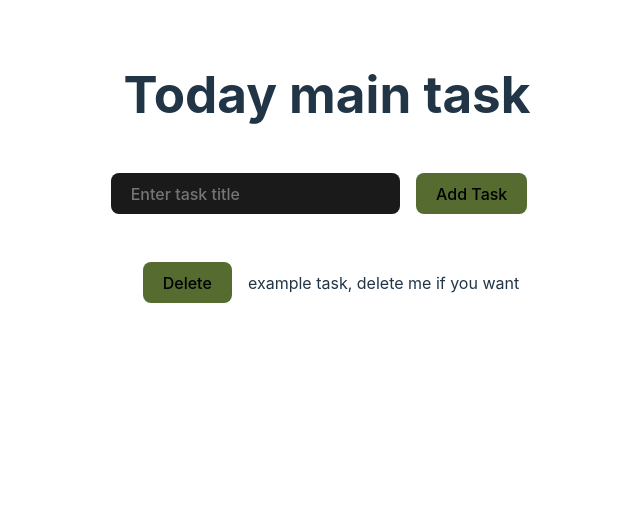
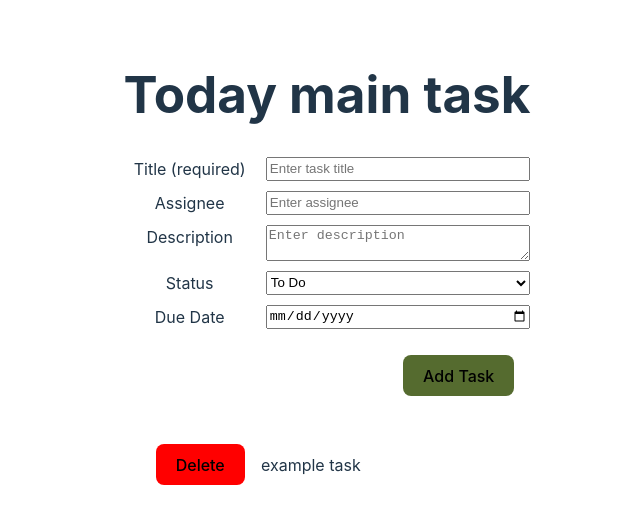
Before and after one commit to john-data-chen/scrum-dashboard, a React (Vite) app: page / in a window 1280 px wide. Shown: the top 524 px of the page, without its empty margins (313-953 px from the left). Built offline with nearby package versions, Linux system fonts and the light colour scheme.

Commit message:
make a pop out after delete task

```diff
--- a/package.json
+++ b/package.json
@@ -20,7 +20,9 @@
     "framer-motion": "^11.11.10",
     "react": "^18.3.1",
     "react-dom": "^18.3.1",
-    "react-redux": "^9.1.2"
+    "react-hook-form": "^7.53.1",
+    "react-redux": "^9.1.2",
+    "react-toastify": "^10.0.6"
   },
   "devDependencies": {
     "@eslint/js": "^9.13.0",
--- a/src/App.css
+++ b/src/App.css
@@ -21,16 +21,28 @@ button:hover {
   border-color: yellow;
 }
 
-input {
-  border-radius: 8px;
-  border: 1px solid transparent;
-  padding: 0.6em 1.2em;
-  font-size: 1em;
-  font-weight: 500;
-  font-family: inherit;
-  background-color: #1a1a1a;
-  cursor: pointer;
-  transition: border-color 0.25s;
+form {
+  display: grid;
+  grid-template-columns: 1fr 2fr;
+  grid-gap: 10px;
+}
+
+label {
+  grid-column: 1 / 2;
+}
+
+input[type="text"],
+input[type="date"] {
+  grid-column: 2 / 3;
+}
+
+button[type="submit"] {
+  grid-column: 2 / 3;
+  justify-self: end;
+}
+
+.delete-button {
+  background-color: red;
 }
 
 .task-item {
--- a/src/App.tsx
+++ b/src/App.tsx
@@ -2,35 +2,82 @@ import './App.css';
 import TaskList from './components/TaskList';
 import { useState } from 'react';
 import { Task } from './types';
+import { useForm, SubmitHandler } from 'react-hook-form';
+import { ToastContainer, toast } from 'react-toastify';
+import 'react-toastify/dist/ReactToastify.css';
 
 const initialTasks: Task[] = [
-  { id: 1, text: 'example task, delete me if you want' },
+  { id: 1, title: 'example task', status: 'todo', dueDate: new Date(), description: 'delete me if you want' },
 ];
+
+interface FormInput {
+  assignee: string;
+  title: string;
+  description: string;
+  status: string;
+  priority: string;
+  dueDate: string;
+}
 
 function App() {
   const [tasks, setTasks] = useState(initialTasks);
-  const [newTaskTitle, setNewTaskTitle] = useState('');
+  const { register, handleSubmit, formState: { errors } } = useForm<FormInput>();
 
-  const handleAddTask = () => {
-    const newTask : Task = {
+  const onSubmit: SubmitHandler<FormInput> = (data) => {
+    const newTask = {
       id: tasks.length + 1,
-      text: newTaskTitle,
+      title: data.title,
+      description: data.description,
+      status: data.status,
+      dueDate: new Date(data.dueDate),
     };
     setTasks([...tasks, newTask]);
-    setNewTaskTitle('');
   };
 
   const handleDeleteTask = (taskId: number) => {
     const newTasks = tasks.filter((task) => task.id !== taskId);
     setTasks(newTasks);
+    toast.warning('Task deleted successfully!')
   };
 
   return (
     <>
       <h1>Today main task</h1>
-      <input type="text" placeholder="Enter task title" value={newTaskTitle} onChange={(e) => setNewTaskTitle(e.target.value)} />
-      <button onClick={handleAddTask}>Add Task</button>
+      <form onSubmit={handleSubmit(onSubmit)}>
+        <label htmlFor="title">Title (required)</label>
+        <input
+          {...register('title', { required: true })}
+          placeholder="Enter task title"
+          required
+          id = "title"
+        />
+        {errors.title?.message && <p>{errors.title.message}</p>}
+        <label htmlFor="assignee">Assignee</label>
+        <input
+          {...register('assignee')}
+          placeholder="Enter assignee"
+        />
+        <label htmlFor="description">Description</label>
+        <textarea
+          {...register('description')}
+          placeholder="Enter description"
+        />
+        <label htmlFor="status">Status</label>
+        <select {...register('status')}>
+          <option value="todo">To Do</option>
+          <option value="doing">Doing</option>
+          <option value="done">Done</option>
+        </select>
+        <label htmlFor="priority">Due Date</label>
+        <input
+          {...register('dueDate')}
+          type="date"
+          placeholder="Enter due date"
+        />
+        <button type="submit">Add Task</button>
+      </form>
       <TaskList tasks={tasks} onDelete={handleDeleteTask}/>
+      <ToastContainer />
     </>
   );
 }
--- a/src/components/TaskList.tsx
+++ b/src/components/TaskList.tsx
@@ -11,8 +11,8 @@ const TaskList: React.FC<TaskListProps> = ({ tasks, onDelete }) => {
     <div className="task-list">
       {tasks.map((task) => (
         <div className="task-item" key={task.id}>
-          <button onClick={() => onDelete(task.id)}>Delete</button>
-          <span>{task.text}</span>
+          <button className="delete-button" onClick={() => onDelete(task.id)}>Delete</button>
+          <span>{task.title}</span>
         </div>
       ))}
     </div>
--- a/src/types.tsx
+++ b/src/types.tsx
@@ -1,6 +1,9 @@
 interface Task {
   id: number;
-  text: string;
+  title: string;
+  description: string;
+  status: string;
+  dueDate: Date;
 }
 
 export type { Task };
```
Also changed, not shown: 1 other file (tests, documents, lock files or other folders).
